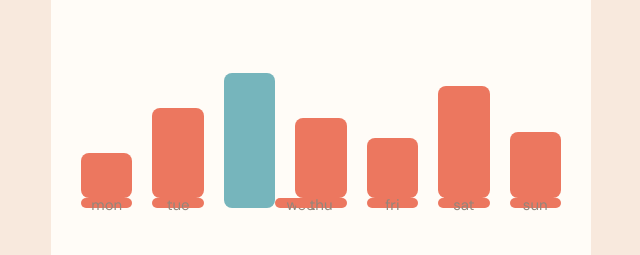
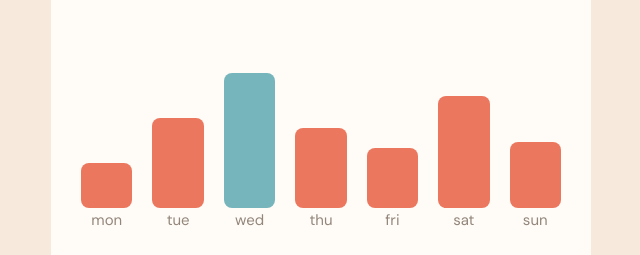
Before and after one commit to joshuaadrian/expenses-chart-component, a website: page index.html in a window 1280 px wide. Shown: the part 319-574 px from the top of the page, without its empty margins (319-959 px from the left). Drawn offline with Linux system fonts and the light colour scheme.

Commit message:
accessibility fixes

```diff
--- a/assets/styles/layout/_chart.scss
+++ b/assets/styles/layout/_chart.scss
@@ -113,7 +113,7 @@
 		flex-flow:column wrap;
 		justify-content: flex-end;
 
-		span {
+		&__day {
 			width:100%;
 			height:10px;
 			display: block;
--- a/index.html
+++ b/index.html
@@ -5,7 +5,7 @@
   <meta name="viewport" content="width=device-width, initial-scale=1.0"> <!-- displays site properly based on user's device -->
 
   <link rel="icon" type="image/png" sizes="32x32" href="./dist/images/favicon-32x32.png">
-  <link rel="stylesheet" href="./dist/styles/app.css?v=5">
+  <link rel="stylesheet" href="./dist/styles/app.css?v=6">
 
   <title>Frontend Mentor | Expenses chart component</title>
 
@@ -37,37 +37,37 @@
         <ul class="chart--bars">
 
           <li class="chart--bar chart--bar__mon">
-            <span id="mon" data-amount="0"></span>
+            <span class="chart--bar__day" id="mon" data-amount="0"></span>
             <span class="chart--bar__label">mon</span>
           </li>
 
           <li class="chart--bar chart--bar__tue">
-            <span id="tue" data-amount="0"></span>
+            <span class="chart--bar__day" id="tue" data-amount="0"></span>
             <span class="chart--bar__label">tue</span>
           </li>
 
           <li class="chart--bar chart--bar__wed">
-            <span id="wed" data-amount="0"></span>
+            <span class="chart--bar__day" id="wed" data-amount="0"></span>
             <span class="chart--bar__label">wed</span>
           </li>
 
           <li class="chart--bar chart--bar__thu">
-            <span id="thu" data-amount="0"></span>
+            <span class="chart--bar__day" id="thu" data-amount="0"></span>
             <span class="chart--bar__label">thu</span>
           </li>
 
           <li class="chart--bar chart--bar__fri">
-            <span id="fri" data-amount="0"></span>
+            <span class="chart--bar__day" id="fri" data-amount="0"></span>
             <span class="chart--bar__label">fri</span>
           </li>
 
           <li class="chart--bar chart--bar__sat">
-            <span id="sat" data-amount="0"></span>
+            <span class="chart--bar__day" id="sat" data-amount="0"></span>
             <span class="chart--bar__label">sat</span>
           </li>
 
           <li class="chart--bar chart--bar__sun">
-            <span id="sun" data-amount="0"></span>
+            <span class="chart--bar__day" id="sun" data-amount="0"></span>
             <span class="chart--bar__label">sun</span>
           </li>
 
@@ -99,7 +99,7 @@
     Coded by <a href="#">Your Name Here</a>.
   </footer>
 
-  <script src="dist/scripts/app.js?v=5"></script>
+  <script src="dist/scripts/app.js?v=6"></script>
 
 </body>
 </html>
```
Also changed, not shown: dist/mix-manifest.json, dist/styles/app.css, 1 other file.
